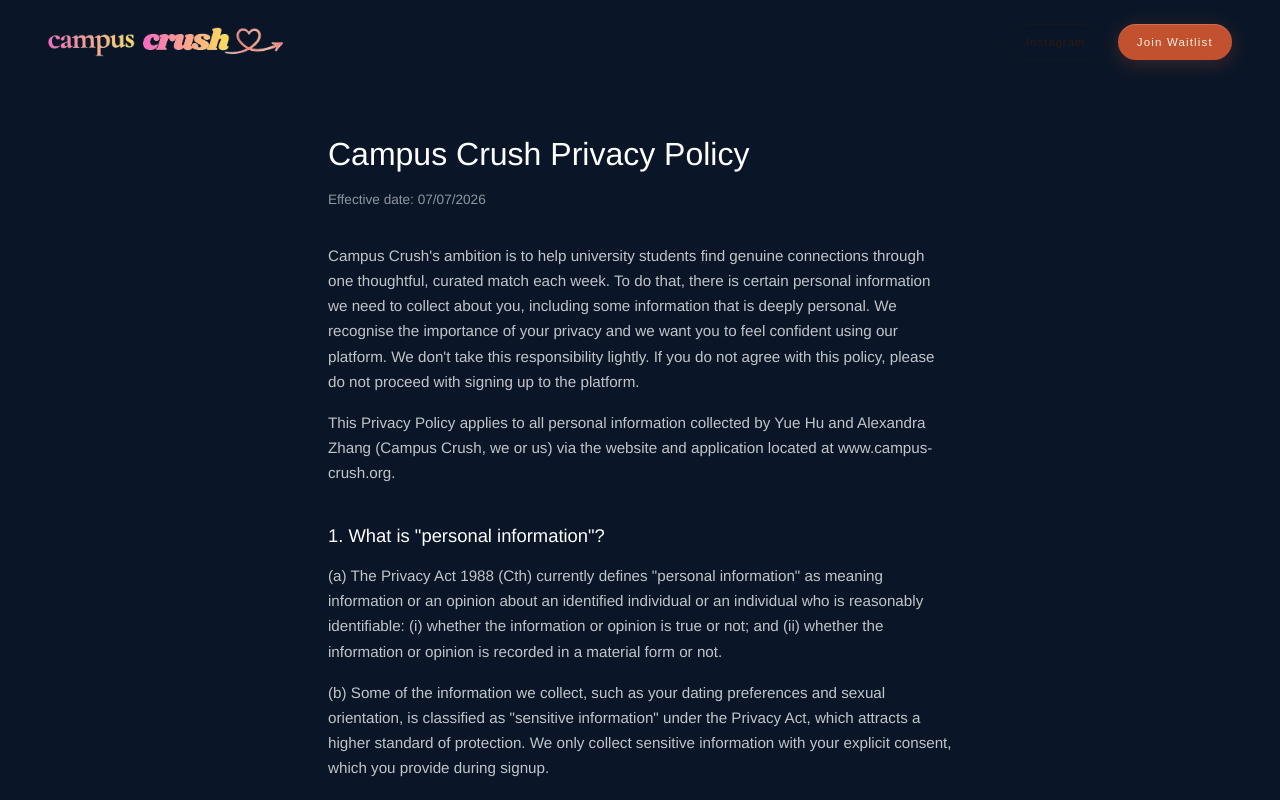
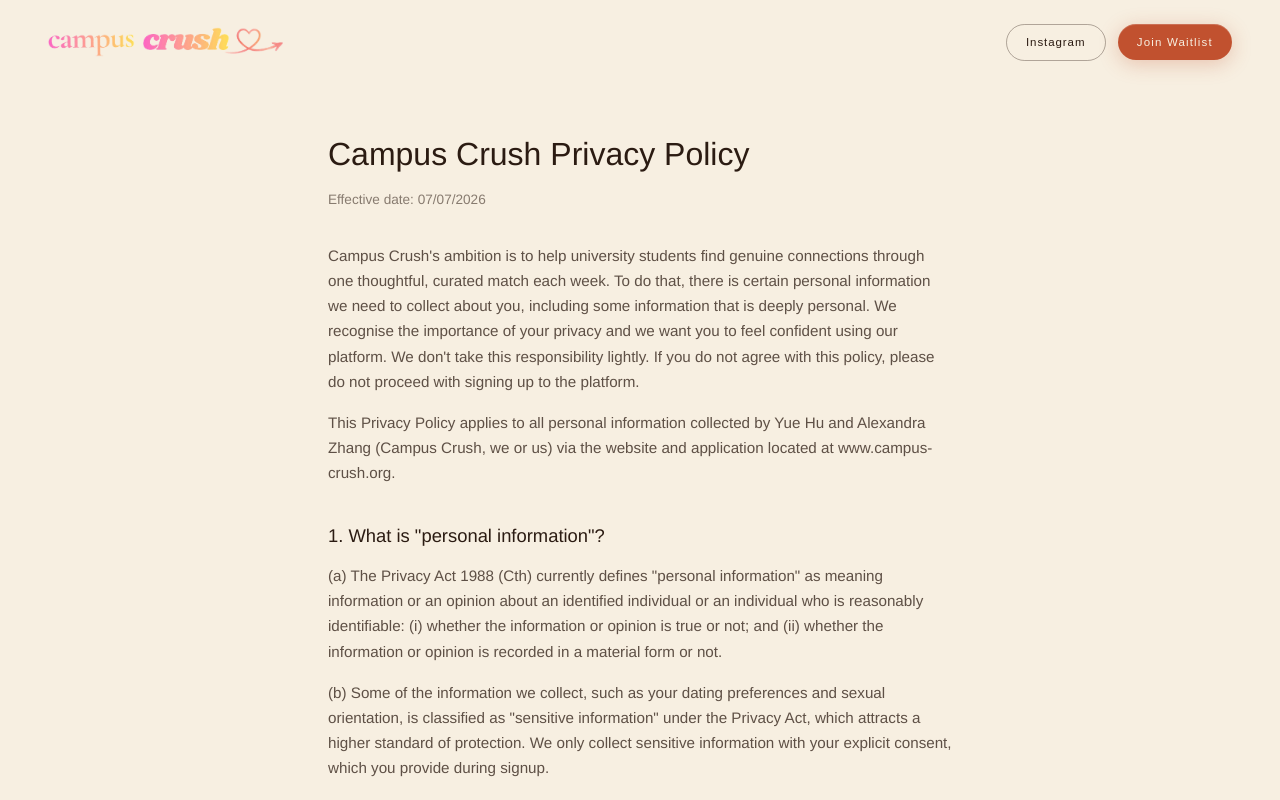
Before and after one commit to Joyceyte/campus-crush, a Next.js app: page /privacy in a window 1280 px wide. Shown: the top 800 px of the page. Built offline with nearby package versions, Linux system fonts and the light colour scheme; a web font is replaced by a local one.

Commit message:
style: re-theme static pages (privacy, contact, blog) to parchment/terracotta

```diff
--- a/app/blog/[slug]/page.tsx
+++ b/app/blog/[slug]/page.tsx
@@ -65,10 +65,10 @@ export default async function BlogPostPage({
         dangerouslySetInnerHTML={{ __html: JSON.stringify(jsonLd) }}
       />
       <Navbar />
-      <main id="main-content" style={{ background: "var(--navy-dark)", paddingTop: "8rem", paddingBottom: "5rem" }}>
+      <main id="main-content" style={{ background: "var(--parchment)", paddingTop: "8rem", paddingBottom: "5rem" }}>
         <article style={{ maxWidth: "42rem", margin: "0 auto", padding: "0 1.5rem", lineHeight: 1.65, fontSize: "0.95rem" }}>
-          <h1 style={{ fontSize: "2rem", marginBottom: "0.5rem", color: "#fff" }}>{post.title}</h1>
-          <p style={{ marginBottom: "2rem", color: "rgba(255,255,255,0.55)", fontSize: "0.85rem" }}>
+          <h1 style={{ fontSize: "2rem", marginBottom: "0.5rem", color: "var(--ink)" }}>{post.title}</h1>
+          <p style={{ marginBottom: "2rem", color: "rgba(43,27,18,0.55)", fontSize: "0.85rem" }}>
             {formatPostDate(post.date)}
           </p>
           <MarkdownContent content={post.content} />
--- a/app/blog/page.tsx
+++ b/app/blog/page.tsx
@@ -15,10 +15,10 @@ export default function BlogIndexPage() {
   return (
     <>
       <Navbar />
-      <main id="main-content" style={{ background: "var(--navy-dark)", paddingTop: "8rem", paddingBottom: "5rem" }}>
+      <main id="main-content" style={{ background: "var(--parchment)", paddingTop: "8rem", paddingBottom: "5rem" }}>
         <div style={{ maxWidth: "42rem", margin: "0 auto", padding: "0 1.5rem" }}>
-          <h1 style={{ fontSize: "2rem", marginBottom: "0.5rem", color: "#fff" }}>Campus Crush Blog</h1>
-          <p style={{ marginBottom: "2.5rem", color: "rgba(255,255,255,0.55)", fontSize: "0.95rem" }}>
+          <h1 style={{ fontSize: "2rem", marginBottom: "0.5rem", color: "var(--ink)" }}>Campus Crush Blog</h1>
+          <p style={{ marginBottom: "2.5rem", color: "rgba(43,27,18,0.55)", fontSize: "0.95rem" }}>
             Guides and updates from the team.
           </p>
 
@@ -31,16 +31,16 @@ export default function BlogIndexPage() {
                   display: "block",
                   padding: "1.5rem",
                   borderRadius: "0.75rem",
-                  border: "1px solid rgba(255,255,255,0.1)",
-                  background: "rgba(255,255,255,0.03)",
+                  border: "1px solid rgba(43,27,18,0.14)",
+                  background: "var(--parchment-deep)",
                   textDecoration: "none",
                 }}
               >
-                <p style={{ marginBottom: "0.5rem", color: "rgba(255,255,255,0.5)", fontSize: "0.8rem" }}>
+                <p style={{ marginBottom: "0.5rem", color: "rgba(43,27,18,0.5)", fontSize: "0.8rem" }}>
                   {formatPostDate(post.date)}
                 </p>
-                <h2 style={{ fontSize: "1.25rem", marginBottom: "0.5rem", color: "#fff" }}>{post.title}</h2>
-                <p style={{ color: "rgba(255,255,255,0.7)", fontSize: "0.9rem", lineHeight: 1.55 }}>
+                <h2 style={{ fontSize: "1.25rem", marginBottom: "0.5rem", color: "var(--ink)" }}>{post.title}</h2>
+                <p style={{ color: "rgba(43,27,18,0.7)", fontSize: "0.9rem", lineHeight: 1.55 }}>
                   {post.excerpt}
                 </p>
               </Link>
--- a/app/contact/page.tsx
+++ b/app/contact/page.tsx
@@ -14,20 +14,20 @@ export default function ContactPage() {
       <main
         id="main-content"
         style={{
-          background: "var(--navy-dark)",
+          background: "var(--parchment)",
           paddingTop: "8rem",
           paddingBottom: "5rem",
           minHeight: "60vh",
         }}
       >
         <div style={{ maxWidth: "42rem", margin: "0 auto", padding: "0 1.5rem", textAlign: "center" }}>
-          <h1 style={{ fontSize: "2rem", marginBottom: "1rem", color: "#fff" }}>Contact us</h1>
-          <p style={{ marginBottom: "1.5rem", color: "rgba(255,255,255,0.75)", fontSize: "0.95rem" }}>
+          <h1 style={{ fontSize: "2rem", marginBottom: "1rem", color: "var(--ink)" }}>Contact us</h1>
+          <p style={{ marginBottom: "1.5rem", color: "rgba(43,27,18,0.75)", fontSize: "0.95rem" }}>
             Questions, feedback, or need a hand? Reach out any time.
           </p>
           <a
             href="mailto:support@campus-crush.org"
-            style={{ fontSize: "1.15rem", color: "#fff", textDecoration: "underline" }}
+            style={{ fontSize: "1.15rem", color: "var(--ink)", textDecoration: "underline" }}
           >
             support@campus-crush.org
           </a>
--- a/app/privacy/page.tsx
+++ b/app/privacy/page.tsx
@@ -121,13 +121,13 @@ function PrivacyBody() {
       {blocks.map((block, i) => {
         if (block.startsWith("## ")) {
           return (
-            <h2 key={i} style={{ fontSize: "1.15rem", marginTop: "2.25rem", marginBottom: "0.75rem", color: "#fff" }}>
+            <h2 key={i} style={{ fontSize: "1.15rem", marginTop: "2.25rem", marginBottom: "0.75rem", color: "var(--ink)" }}>
               {renderInline(block.replace(/^##\s*/, ""))}
             </h2>
           );
         }
         return (
-          <p key={i} style={{ marginBottom: "1rem", color: "rgba(255,255,255,0.75)" }}>
+          <p key={i} style={{ marginBottom: "1rem", color: "rgba(43,27,18,0.75)" }}>
             {renderInline(block)}
           </p>
         );
@@ -140,16 +140,16 @@ export default function PrivacyPolicyPage() {
   return (
     <>
       <Navbar />
-      <main id="main-content" style={{ background: "var(--navy-dark)", paddingTop: "8rem", paddingBottom: "5rem" }}>
+      <main id="main-content" style={{ background: "var(--parchment)", paddingTop: "8rem", paddingBottom: "5rem" }}>
         <div style={{ maxWidth: "42rem", margin: "0 auto", padding: "0 1.5rem", lineHeight: 1.65, fontSize: "0.95rem" }}>
-          <h1 style={{ fontSize: "2rem", marginBottom: "0.5rem", color: "#fff" }}>Campus Crush Privacy Policy</h1>
-          <p style={{ marginBottom: "2rem", color: "rgba(255,255,255,0.55)", fontSize: "0.85rem" }}>
+          <h1 style={{ fontSize: "2rem", marginBottom: "0.5rem", color: "var(--ink)" }}>Campus Crush Privacy Policy</h1>
+          <p style={{ marginBottom: "2rem", color: "rgba(43,27,18,0.55)", fontSize: "0.85rem" }}>
             Effective date: 07/07/2026
           </p>
-          <p style={{ marginBottom: "1rem", color: "rgba(255,255,255,0.75)" }}>
+          <p style={{ marginBottom: "1rem", color: "rgba(43,27,18,0.75)" }}>
             Campus Crush&apos;s ambition is to help university students find genuine connections through one thoughtful, curated match each week. To do that, there is certain personal information we need to collect about you, including some information that is deeply personal. We recognise the importance of your privacy and we want you to feel confident using our platform. We don&apos;t take this responsibility lightly. If you do not agree with this policy, please do not proceed with signing up to the platform.
           </p>
-          <p style={{ marginBottom: "1rem", color: "rgba(255,255,255,0.75)" }}>
+          <p style={{ marginBottom: "1rem", color: "rgba(43,27,18,0.75)" }}>
             This Privacy Policy applies to all personal information collected by Yue Hu and Alexandra Zhang (Campus Crush, we or us) via the website and application located at www.campus-crush.org.
           </p>
           <PrivacyBody />
```
